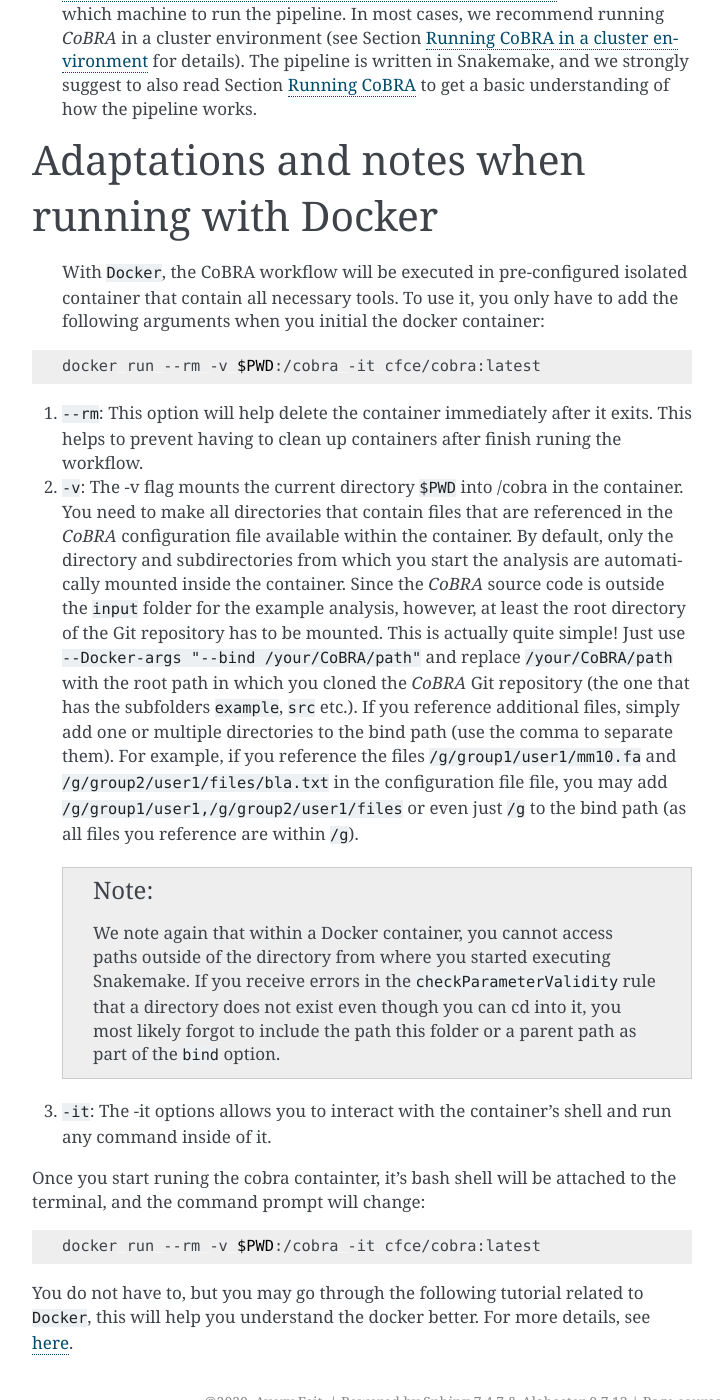
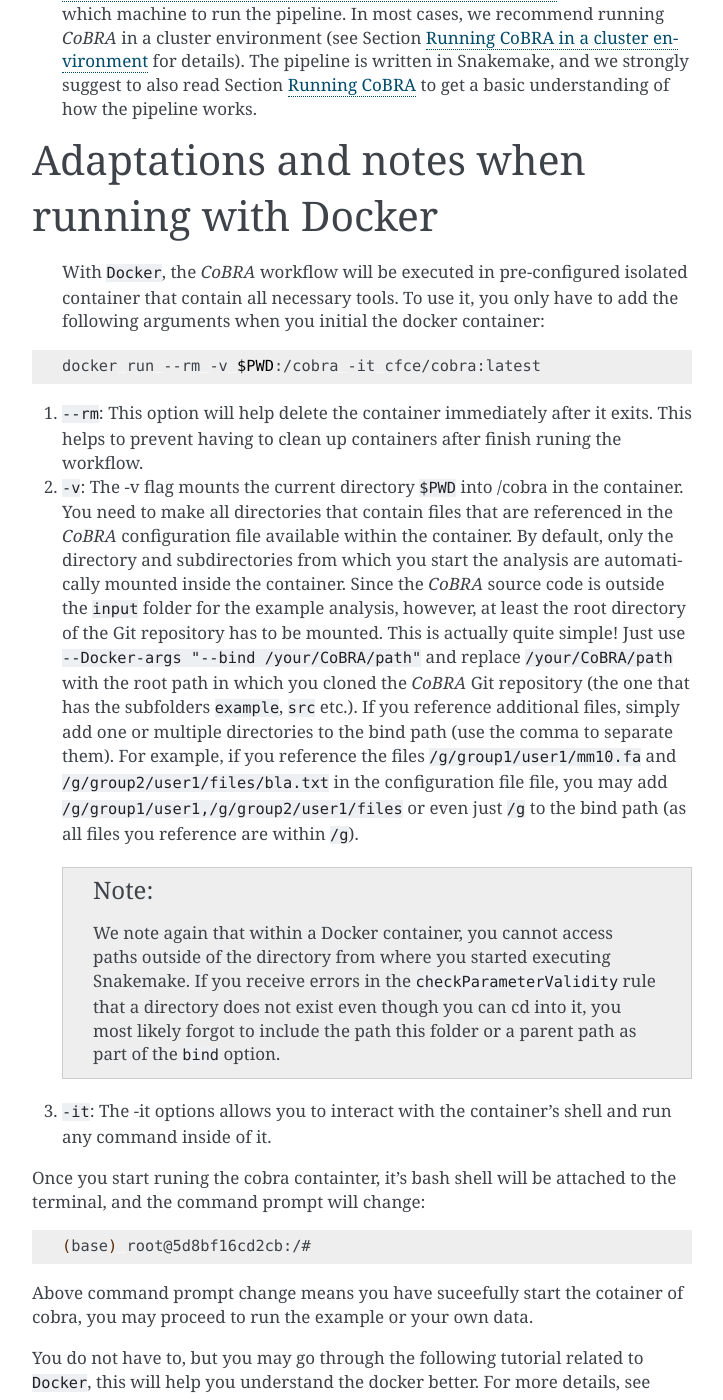
Before and after one commit to qiuxintao101/cobra, a Sphinx documentation site: the page built from docs/install.rst, in a window 1280 px wide and 1400 px high, scrolled down 3439 px. Shown: the whole window, without its empty margins (388-1111 px from the left). Built offline with Sphinx 7.4.7, drawn with Linux system fonts in a browser that asks for light colours; pages that are not in the unit, such as notebooks, are missing from menus.

Commit message:
Update install.rst

```diff
--- a/docs/install.rst
+++ b/docs/install.rst
@@ -132,7 +132,7 @@
 
 Adaptations and notes when running with Docker
 ============================================================
- With ``Docker``, the CoBRA workflow will be executed in pre-configured isolated container that contain all necessary tools.  To use it, you only have to add the following arguments when you initial the docker container:
+ With ``Docker``, the *CoBRA* workflow will be executed in pre-configured isolated container that contain all necessary tools.  To use it, you only have to add the following arguments when you initial the docker container:
 
 .. code-block:: Bash
 
@@ -150,7 +150,8 @@
 
 .. code-block:: Bash
 
-   docker run --rm -v $PWD:/cobra -it cfce/cobra:latest
+   (base) root@5d8bf16cd2cb:/#
 
+Above command prompt change means you have suceefully start the cotainer of cobra, you may proceed to run the example or your own data.
 
 You do not have to, but you may go through the following tutorial related to ``Docker``, this will help you understand the docker better. For more details, see `here <https://docker-curriculum.com/>`_.
```
